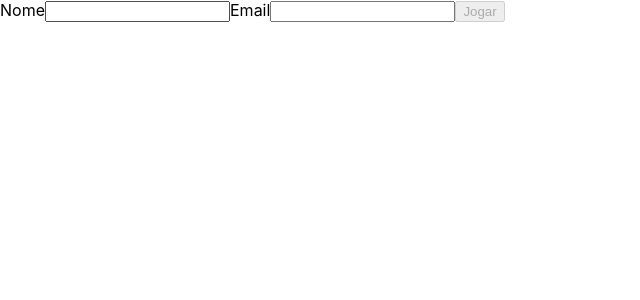
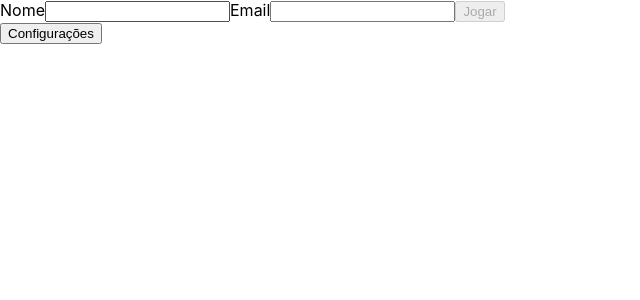
Before and after one commit to raffrasson/Project_Trivia_React_Redux, a React (Create React App) app: page / in a window 1280 px wide. Shown: the top 300 px of the page, without its empty margins (0-640 px from the left). Built offline with nearby package versions, Linux system fonts and the light colour scheme.

Commit message:
Req 3 Config button and onClick function

```diff
--- a/src/App.js
+++ b/src/App.js
@@ -3,6 +3,7 @@ import { BrowserRouter } from 'react-router-dom';
 import { Route, Switch } from 'react-router';
 
 import Login from './components/Login';
+import Config from './components/Config';
 
 class App extends React.Component {
   render() {
@@ -10,6 +11,7 @@ class App extends React.Component {
       <BrowserRouter>
         <Switch>
           <Route exact path="/" component={ Login } />
+          <Route exact path="/config" component={ Config } />
         </Switch>
       </BrowserRouter>
     );
--- /dev/null
+++ b/src/components/Config.jsx
@@ -0,0 +1,9 @@
+import React from 'react';
+
+export default class Config extends React.Component {
+  render() {
+    return (
+      <h2 data-testid="settings-title">Teste</h2>
+    );
+  }
+}
--- a/src/components/Login.jsx
+++ b/src/components/Login.jsx
@@ -9,6 +9,7 @@ class Login extends React.Component {
 
     this.handleChange = this.handleChange.bind(this);
     this.handleSubmit = this.handleSubmit.bind(this);
+    this.handleConfigBtn = this.handleConfigBtn.bind(this);
 
     this.state = {
       email: '',
@@ -22,6 +23,11 @@ class Login extends React.Component {
 
   handleDisabled(name, email) {
     return !(name && email);
+  }
+
+  handleConfigBtn() {
+    const { history } = this.props;
+    history.push('/config');
   }
 
   handleSubmit(event) {
@@ -67,6 +73,7 @@ class Login extends React.Component {
 
           </button>
         </form>
+        <button type="button" data-testid="btn-settings" onClick={ this.handleConfigBtn }>Configurações</button>
       </div>
     );
   }
```
